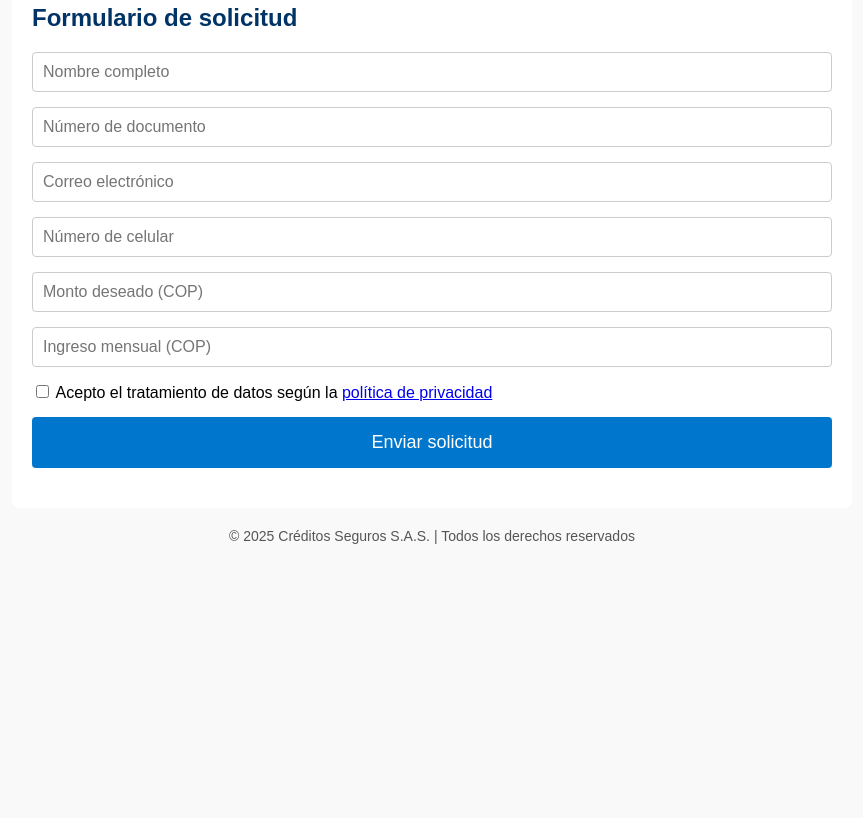
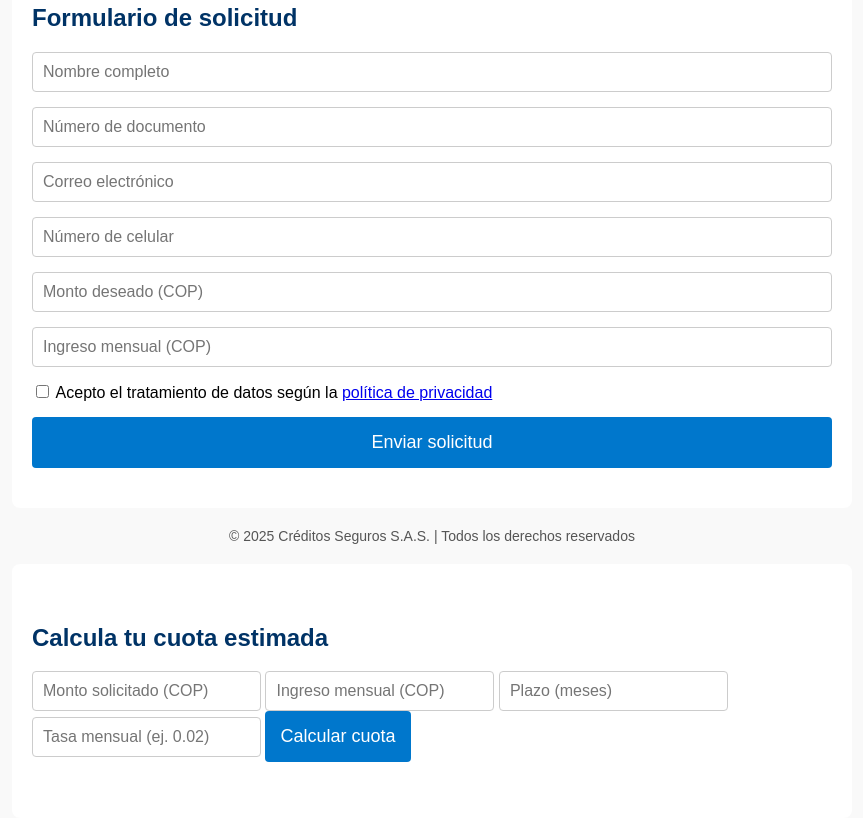
Before and after one commit to amcaro82/AMC, a plain HTML site: page index.html in a window 1280 px wide. Shown: the part 847-1665 px from the top of the page, without its empty margins (208-1071 px from the left). Before the commit the page ends 1391 px from the top, so only its background shows below. Drawn offline with Linux system fonts and the light colour scheme.

Commit message:
Update index.html

```diff
--- a/index.html
+++ b/index.html
@@ -68,3 +68,13 @@
 
 </body>
 </html>
+
+<section>
+  <h2>Calcula tu cuota estimada</h2>
+  <input type="number" id="monto" placeholder="Monto solicitado (COP)" required>
+  <input type="number" id="ingreso" placeholder="Ingreso mensual (COP)" required>
+  <input type="number" id="plazo" placeholder="Plazo (meses)" required>
+  <input type="number" id="tasa" placeholder="Tasa mensual (ej. 0.02)" required>
+  <button onclick="calcularCuota()">Calcular cuota</button>
+  <p id="resultado"></p>
+</section>
```
